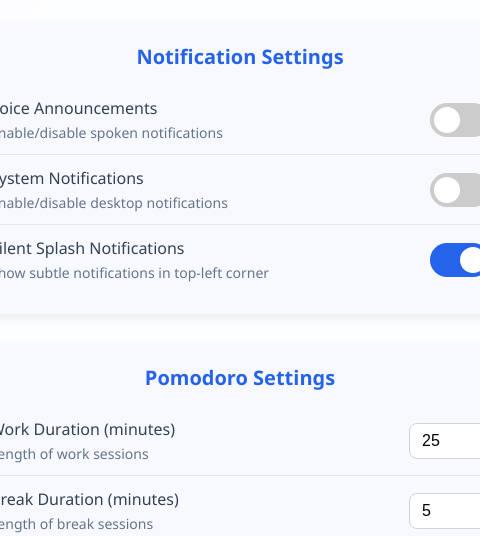
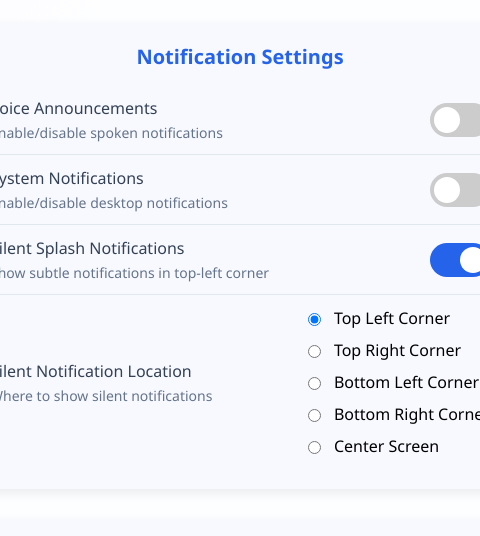
Before and after one commit to Hara-XY-Innovation-Lab/time-quacker, an Electron app: page src/renderer/settings.html in a window 480 px wide. Shown: the part 247-783 px from the top of the page. Drawn offline with Linux system fonts and the light colour scheme; no server answers.

Commit message:
silent notifications location and settings update

```diff
--- a/src/main/preload.js
+++ b/src/main/preload.js
@@ -38,6 +38,7 @@
   getNotificationMuteStatus: () => ipcRenderer.sendSync('get-notification-mute-status'),
   setMuteStatus: (muted) => ipcRenderer.send('set-mute-status', muted),
   setNotificationMuteStatus: (muted) => ipcRenderer.send('set-notification-mute-status', muted),
+  setNotificationPosition: (position) => ipcRenderer.send('set-notification-position', position),
   showSilentNotification: (message) => ipcRenderer.send('show-silent-notification', message),
   // Water reminder IPC functions
   startWaterReminders: () => ipcRenderer.send('start-water-reminders'),
--- a/src/renderer/settings.html
+++ b/src/renderer/settings.html
@@ -144,6 +144,16 @@
       background: white;
       font-size: 16px;
     }
+    .location-selector {
+      display: flex;
+      flex-direction: column;
+      gap: 10px;
+    }
+    .location-option {
+      display: flex;
+      align-items: center;
+      gap: 10px;
+    }
   </style>
 </head>
 <body>
@@ -186,6 +196,35 @@
           <input type="checkbox" id="silent-notification-toggle" checked>
           <span class="slider"></span>
         </label>
+      </div>
+
+      <div class="setting-item">
+        <div>
+          <div class="setting-label">Silent Notification Location</div>
+          <div class="setting-description">Where to show silent notifications</div>
+        </div>
+        <div class="location-selector">
+          <div class="location-option">
+            <input type="radio" id="top-left" name="notification-location" value="top-left" checked>
+            <label for="top-left">Top Left Corner</label>
+          </div>
+          <div class="location-option">
+            <input type="radio" id="top-right" name="notification-location" value="top-right">
+            <label for="top-right">Top Right Corner</label>
+          </div>
+          <div class="location-option">
+            <input type="radio" id="bottom-left" name="notification-location" value="bottom-left">
+            <label for="bottom-left">Bottom Left Corner</label>
+          </div>
+          <div class="location-option">
+            <input type="radio" id="bottom-right" name="notification-location" value="bottom-right">
+            <label for="bottom-right">Bottom Right Corner</label>
+          </div>
+          <div class="location-option">
+            <input type="radio" id="center" name="notification-location" value="center">
+            <label for="center">Center Screen</label>
+          </div>
+        </div>
       </div>
     </div>
 
@@ -271,10 +310,12 @@
         const voiceEnabled = document.getElementById('voice-toggle').checked;
         const systemNotificationsEnabled = document.getElementById('system-notification-toggle').checked;
         const silentNotificationsEnabled = document.getElementById('silent-notification-toggle').checked;
+        const notificationLocation = document.querySelector('input[name="notification-location"]:checked').value;
 
         // Send settings to main process
         window.electronAPI.setMuteStatus(!voiceEnabled);
         window.electronAPI.setNotificationMuteStatus(!systemNotificationsEnabled);
+        window.electronAPI.setNotificationPosition(notificationLocation);
 
         // Show confirmation
         alert('Settings saved successfully!');
@@ -291,6 +332,7 @@
         document.getElementById('voice-toggle').checked = true;
         document.getElementById('system-notification-toggle').checked = true;
         document.getElementById('silent-notification-toggle').checked = true;
+        document.getElementById('top-left').checked = true;
         document.getElementById('work-duration').value = 25;
         document.getElementById('break-duration').value = 5;
         document.getElementById('face-timeout').value = 5;
```
Also changed, not shown: src/main/main.js (+40 -4 lines).
